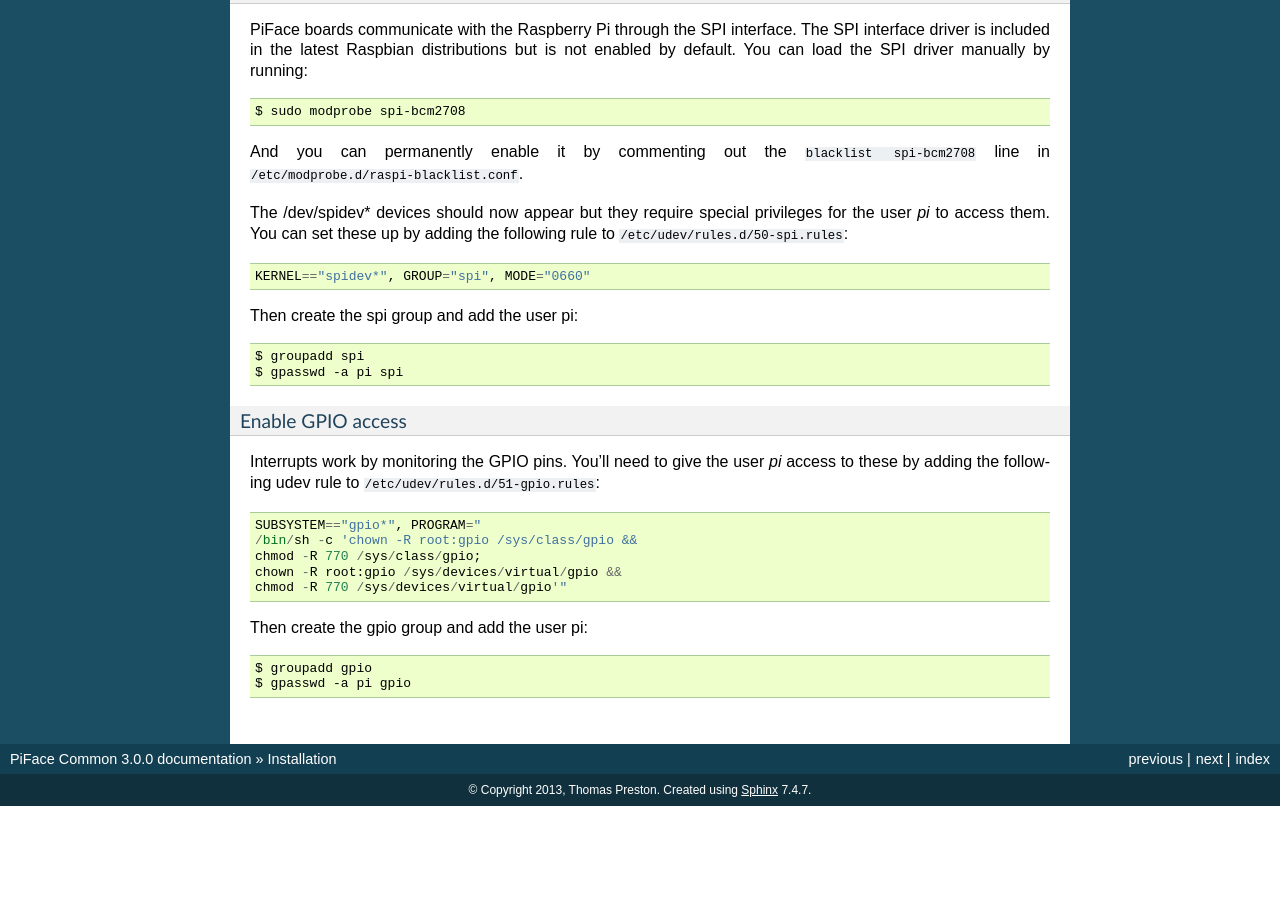
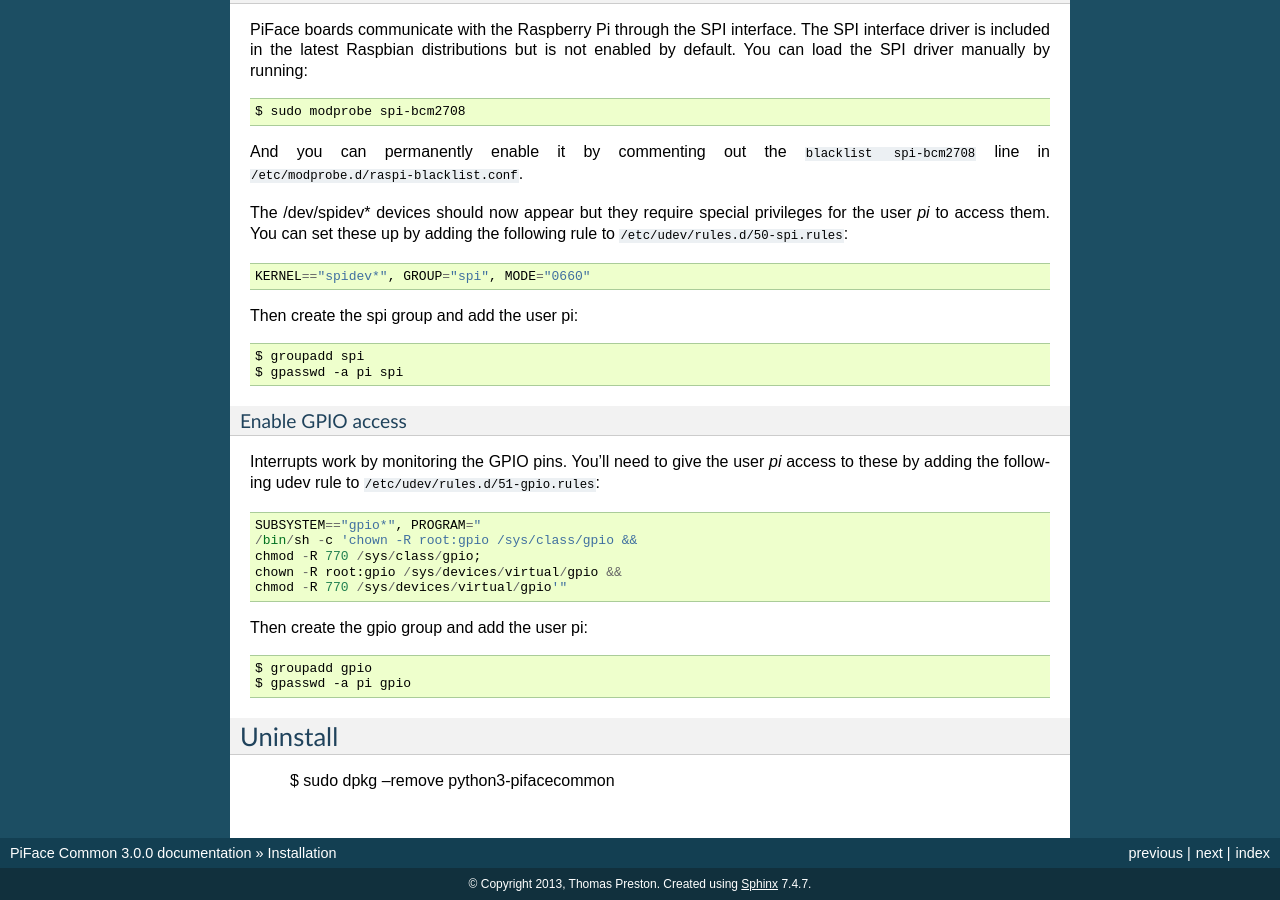
Before and after one commit to piface/pifacecommon, a Sphinx documentation site: the page built from docs/installation.rst, in a window 1280 px wide and 900 px high, scrolled down 741 px. Built offline with Sphinx 7.4.7, drawn with Linux system fonts in a browser that asks for light colours; formulas are drawn with MathJax 3; before the commit the page ends 1547 px from its top, so only the background shows below that.

Commit message:
oops, forgot to add uninstall

```diff
--- a/docs/installation.rst
+++ b/docs/installation.rst
@@ -78,3 +78,8 @@ Then create the gpio group and add the user pi::
 
     $ groupadd gpio
     $ gpasswd -a pi gpio
+
+Uninstall
+=========
+
+    $ sudo dpkg --remove python3-pifacecommon
```
